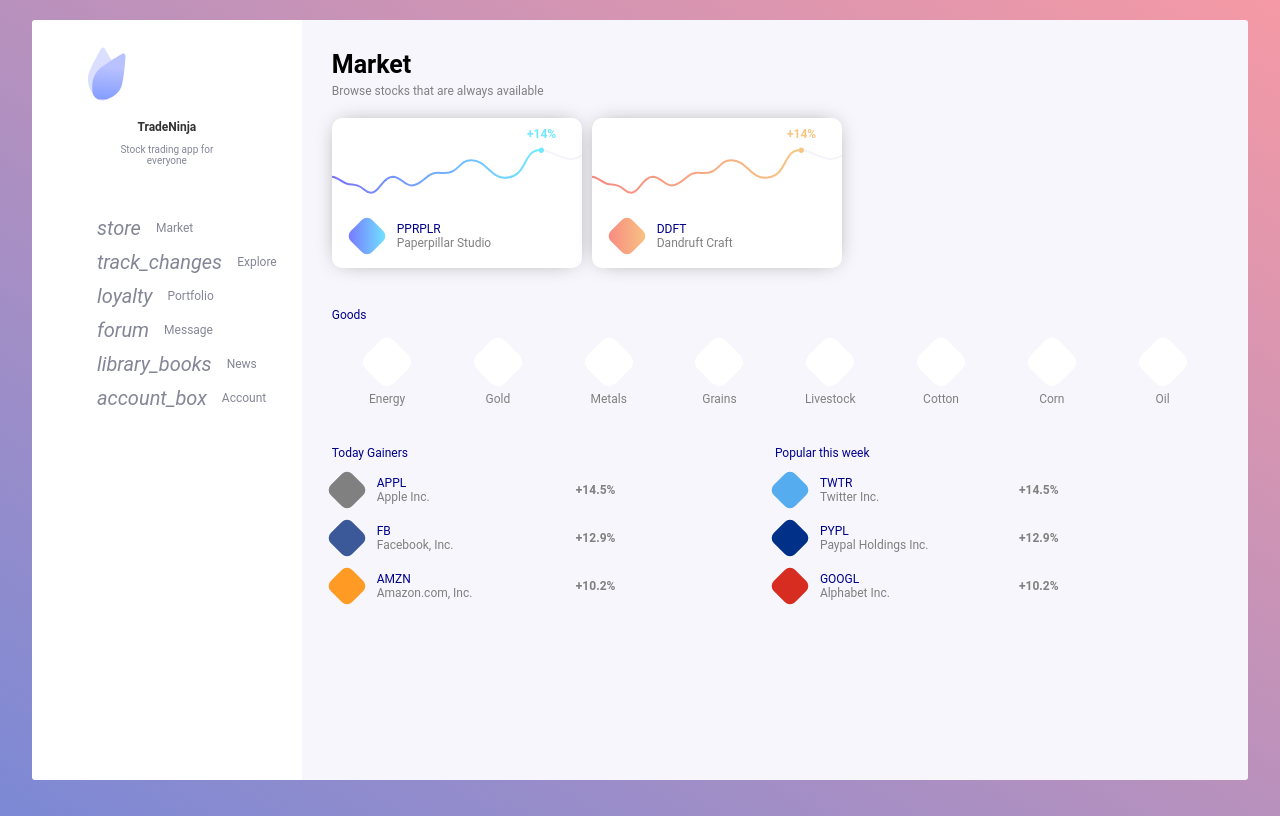
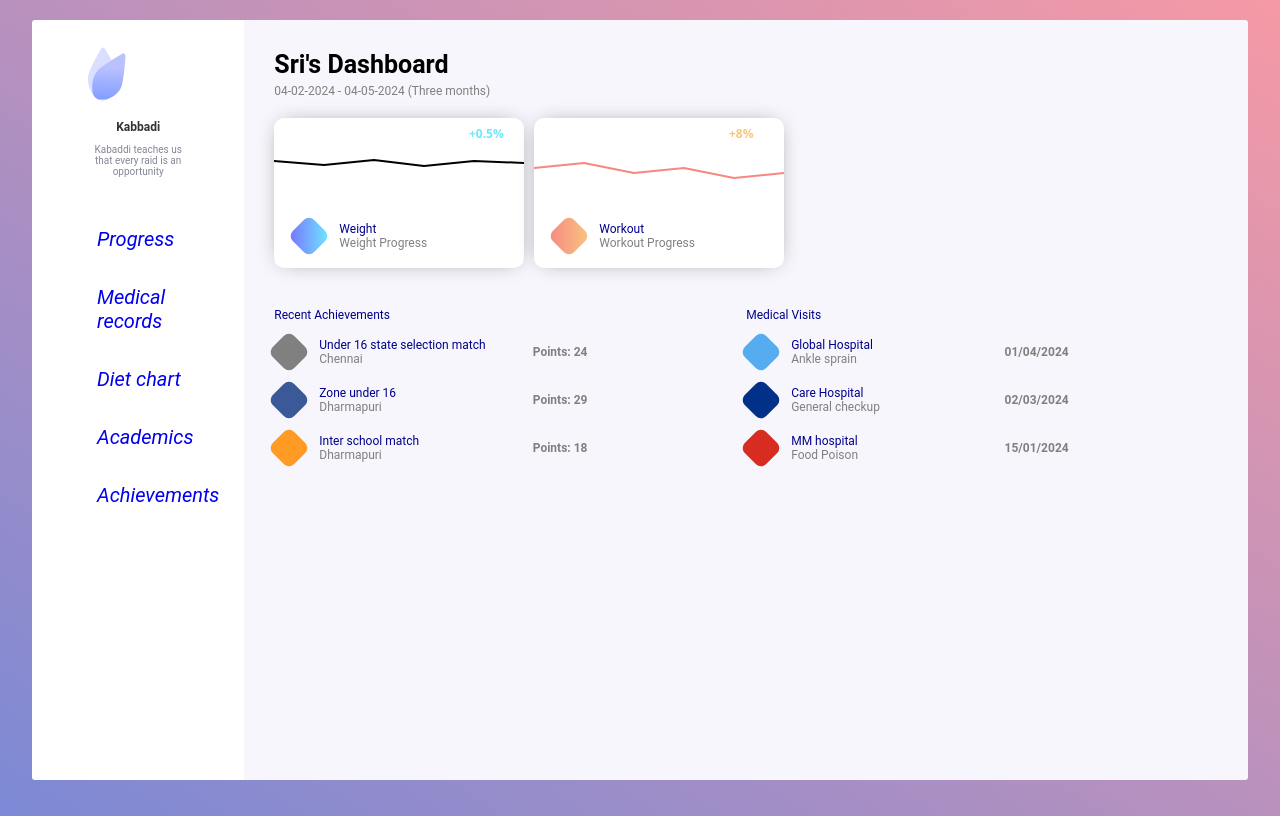
Before and after one commit to EzhilDhiraviya/codher, a Flask app: page /dashboard in a window 1280 px wide. Run offline with Flask 3, Linux system fonts and the light colour scheme.

Commit message:
dashboard

```diff
--- a/app.py
+++ b/app.py
@@ -45,5 +45,9 @@ def s():
 def dashboard():
     return render_template('studentdashboard.html')
 
+@app.route('/graph')
+def graph():
+    return render_template('graph.html')
+
 if __name__ == '__main__':
     app.run(debug=True)
--- a/templates/studentdashboard.html
+++ b/templates/studentdashboard.html
@@ -22,169 +22,114 @@
             </svg>
           </div>
           <div class="company">
-            <div class="company-name">TradeNinja</div>
-            <div class="company-description">Stock trading app for everyone</div>
+            <div class="company-name">Kabbadi</div>
+            <div class="company-description">Kabaddi teaches us that every raid is an opportunity</div>
           </div>
           <div class="navigation">
             <ul>
-              <li><i class="material-icons">store</i><span>Market</span></li>
-              <li> <i class="material-icons">track_changes</i><span>Explore</span></li>
-              <li> <i class="material-icons">loyalty</i><span>Portfolio</span></li>
-              <li> <i class="material-icons">forum</i><span>Message</span></li>
-              <li> <i class="material-icons">library_books</i><span>News</span></li>
-              <li><i class="material-icons">account_box</i><span>Account</span></li>
+              <li> <i class="material-icons"><a href="/graph" style="text-decoration: none;">Progress</a></i></li><br>
+              <li> <i class="material-icons"><a href="/graph" style="text-decoration: none;">Medical records</a></i></li><br>
+              <li> <i class="material-icons"><a href="/graph" style="text-decoration: none;">Diet chart</a></i></li><br>
+              <li> <i class="material-icons"><a href="#" style="text-decoration: none;">Academics</a></i></li><br>
+              <li> <i class="material-icons"><a href="#" style="text-decoration: none;">Achievements</a></i></li><br>
             </ul>
           </div>
         </div>
         <div class="right">
-          <div class="title">Market</div>
-          <div class="description">Browse stocks that are always available</div>
+          <div class="title">Sri's Dashboard</div>
+          <div class="description">04-02-2024 - 04-05-2024 (Three months)</div>
           <div class="row">
+            <!-- Weight Progress -->
+          <!-- Weight Progress -->
 <div class="graph">
   <svg viewBox="0 0 250 60" width="250" height="90">
-                <path d="M 209.328 17.34 C 221.956 17.588 235.264 32.599 250 22.328" fill="none" vector-effect="non-scaling-stroke" stroke-width="2" stroke="rgb(243,243,250)" stroke-linejoin="miter" stroke-linecap="round" stroke-miterlimit="3"></path>
-                <linearGradient id="_lgradient_1" x1="0%" y1="50%" x2="100%" y2="50%">
-                  <stop offset="0%" stop-opacity="1" style="stop-color:rgb(120,113,255)"></stop>
-                  <stop offset="100%" stop-opacity="1" style="stop-color:rgb(111,234,255)"></stop>
-                </linearGradient>
-                <path d=" M 0 43.634 C 5.934 43.634 11.318 51.209 17.462 51.342 C 33.219 51.683 30.603 59.567 39.187 59.868 C 46.963 60.141 50.44 44.192 60.537 43.77 C 69.126 43.77 72.129 52.461 79.739 52.433 C 90.904 52.433 94.93 38.455 106.648 39.78 C 129.082 42.317 124.556 27.606 139.157 27.177 C 153.758 26.747 158.235 44.485 171.96 44.725 C 196.438 45.155 189.782 17.1 208.248 17.1" fill="none" vector-effect="non-scaling-stroke" stroke-width="2" stroke="url(#_lgradient_1)" stroke-linejoin="miter" stroke-linecap="round" stroke-miterlimit="3"></path>
-                <path d="M 206.649 17.218 C 206.649 15.739 207.85 14.538 209.328 14.538 C 210.807 14.538 212.008 15.739 212.008 17.218 C 212.008 18.696 210.807 19.897 209.328 19.897 C 207.85 19.897 206.649 18.696 206.649 17.218 Z" fill="rgb(111,232,255)"></path>
-                <text transform="matrix(1,0,0,1,195,5)" style="font-family:&amp;quot;Open Sans&amp;quot;;font-weight:700;font-size:12px;font-style:normal;fill:#6fe8ff;stroke:none;">+14%</text>
+      <!-- Weight Progress Path -->
+      <path d="M 0 28 L 50 32 L 100 27 L 150 33 L 200 28 L 250 30" fill="none" vector-effect="non-scaling-stroke" stroke-width="2" stroke="rgb(0,0,0)" stroke-linejoin="round" stroke-linecap="round"></path>
+      <!-- Weight Progress Text -->
+      <text transform="matrix(1,0,0,1,195,5)" style="font-family:'Open Sans';font-weight:700;font-size:12px;font-style:normal;fill:#6fe8ff;stroke:none;">+0.5%</text>
+  </svg>
+  <!-- Weight Progress Info -->
   <div class="stock">
       <div class="stock-logo paperpillar"><i class="fa fa-inverse fa-angle-double-up"></i></div>
       <div class="stock-info">
-                    <div class="stock-name">PPRPLR</div>
-                    <div class="stock-fullname">Paperpillar Studio</div>
+          <div class="stock-name">Weight</div>
+          <div class="stock-fullname">Weight Progress</div>
       </div>
   </div>
-              </svg>
 </div>
+
+
+           <!-- Workout Progress -->
 <div class="graph">
   <svg viewBox="0 0 250 60" width="250" height="90">
-                <path d="M 209.328 17.34 C 221.956 17.588 235.264 32.599 250 22.328" fill="none" vector-effect="non-scaling-stroke" stroke-width="2" stroke="rgb(243,243,250)" stroke-linejoin="miter" stroke-linecap="round" stroke-miterlimit="3"></path>
-                <linearGradient id="_lgradient_2" x1="0%" y1="50%" x2="100%" y2="50%">
-                  <stop offset="0%" stop-opacity="1" style="stop-color:rgb(248, 135, 129)"></stop>
-                  <stop offset="100%" stop-opacity="1" style="stop-color:rgb(247, 198, 130)"></stop>
-                </linearGradient>
-                <path d=" M 0 43.634 C 5.934 43.634 11.318 51.209 17.462 51.342 C 33.219 51.683 30.603 59.567 39.187 59.868 C 46.963 60.141 50.44 44.192 60.537 43.77 C 69.126 43.77 72.129 52.461 79.739 52.433 C 90.904 52.433 94.93 38.455 106.648 39.78 C 129.082 42.317 124.556 27.606 139.157 27.177 C 153.758 26.747 158.235 44.485 171.96 44.725 C 196.438 45.155 189.782 17.1 208.248 17.1" fill="none" vector-effect="non-scaling-stroke" stroke-width="2" stroke="url(#_lgradient_2)" stroke-linejoin="miter" stroke-linecap="round" stroke-miterlimit="3"></path>
-                <path d="M 206.649 17.218 C 206.649 15.739 207.85 14.538 209.328 14.538 C 210.807 14.538 212.008 15.739 212.008 17.218 C 212.008 18.696 210.807 19.897 209.328 19.897 C 207.85 19.897 206.649 18.696 206.649 17.218 Z" fill="rgb(247, 198, 130)"></path>
-                <text transform="matrix(1,0,0,1,195,5)" style="font-family:&amp;quot;Open Sans&amp;quot;;font-weight:700;font-size:12px;font-style:normal;fill:rgb(247, 198, 130);stroke:none;">+14%</text>
+      <!-- Workout Progress Path -->
+      <path d="M 0 35 L 50 30 L 100 40 L 150 35 L 200 45 L 250 40" fill="none" vector-effect="non-scaling-stroke" stroke-width="2" stroke="rgb(248, 135, 129)" stroke-linejoin="round" stroke-linecap="round"></path>
+      <!-- Workout Progress Text -->
+      <text transform="matrix(1,0,0,1,195,5)" style="font-family:'Open Sans';font-weight:700;font-size:12px;font-style:normal;fill:rgb(247, 198, 130);stroke:none;">+8%</text>
   </svg>
+  <!-- Workout Progress Info -->
   <div class="stock">
       <div class="stock-logo dandruft"><i class="fa fa-inverse fa-circle-thin"></i></div>
       <div class="stock-info">
-                  <div class="stock-name">DDFT</div>
-                  <div class="stock-fullname">Dandruft Craft</div>
+          <div class="stock-name">Workout</div>
+          <div class="stock-fullname">Workout Progress</div>
       </div>
-              </div>
-            </div>
-          </div>
-          <div class="row column">
-            <div class="sub-title">Goods</div>
-            <div class="asset-category">
-              <div class="category">
-                <div class="asset">
-                  <div class="asset-logo"><i class="fa fa-bolt"></i></div>
-                </div>
-                <div class="asset-name">Energy</div>
-              </div>
-              <div class="category">
-                <div class="asset">
-                  <div class="asset-logo"><i class="fa fa-inbox"></i></div>
-                </div>
-                <div class="asset-name">Gold</div>
-              </div>
-              <div class="category">
-                <div class="asset">
-                  <div class="asset-logo"><i class="fa fa-clone"></i></div>
-                </div>
-                <div class="asset-name">Metals</div>
-              </div>
-              <div class="category">
-                <div class="asset">
-                  <div class="asset-logo"><i class="fa fa-pagelines"></i></div>
-                </div>
-                <div class="asset-name">Grains</div>
-              </div>
-              <div class="category">
-                <div class="asset">
-                  <div class="asset-logo"><i class="fa fa-adjust"></i></div>
-                </div>
-                <div class="asset-name">Livestock</div>
-              </div>
-              <div class="category">
-                <div class="asset">
-                  <div class="asset-logo"><i class="fa fa-tencent-weibo"></i></div>
-                </div>
-                <div class="asset-name">Cotton</div>
-              </div>
-              <div class="category">
-                <div class="asset">
-                  <div class="asset-logo"><i class="fa fa-leaf"></i></div>
-                </div>
-                <div class="asset-name">Corn</div>
-              </div>
-              <div class="category">
-                <div class="asset">
-                  <div class="asset-logo"><i class="fa fa-tint"></i></div>
-                </div>
-                <div class="asset-name">Oil</div>
   </div>
 </div>
 </div>
           <div class="row">
             <div class="half">
-              <div class="sub-title">Today Gainers</div>
+              <div class="sub-title">Recent Achievements</div>
               <div class="stock">
                 <div class="stock-logo apple"><i class="fa fa-inverse fa-apple"></i></div>
                 <div class="stock-info">
-                  <div class="stock-name">APPL</div>
-                  <div class="stock-fullname">Apple Inc.</div>
+                  <div class="stock-name">Under 16 state selection match</div>
+                  <div class="stock-fullname">Chennai</div>
                 </div>
-                <div class="stock-value">+14.5%</div>
+                <div class="stock-value">Points: 24</div>
               </div>
               <div class="stock">
                 <div class="stock-logo facebook"><i class="fa fa-inverse fa-facebook"></i></div>
                 <div class="stock-info">
-                  <div class="stock-name">FB</div>
-                  <div class="stock-fullname">Facebook, Inc.</div>
+                  <div class="stock-name">Zone under 16</div>
+                  <div class="stock-fullname">Dharmapuri</div>
                 </div>
-                <div class="stock-value">+12.9%</div>
+                <div class="stock-value">Points: 29</div>
               </div>
               <div class="stock">
                 <div class="stock-logo amazon"><i class="fa fa-inverse fa-amazon"></i></div>
                 <div class="stock-info">
-                  <div class="stock-name">AMZN</div>
-                  <div class="stock-fullname">Amazon.com, Inc.</div>
+                  <div class="stock-name">Inter school match</div>
+                  <div class="stock-fullname">Dharmapuri</div>
                 </div>
-                <div class="stock-value">+10.2%</div>
+                <div class="stock-value">Points: 18</div>
               </div>
             </div>
             <div class="half">
-              <div class="sub-title">Popular this week</div>
+              <div class="sub-title">Medical Visits</div>
               <div class="stock">
                 <div class="stock-logo twitter"><i class="fa fa-inverse fa-twitter"></i></div>
                 <div class="stock-info">
-                  <div class="stock-name">TWTR</div>
-                  <div class="stock-fullname">Twitter Inc.</div>
+                  <div class="stock-name">Global Hospital</div>
+                  <div class="stock-fullname">Ankle sprain</div>
                 </div>
-                <div class="stock-value">+14.5%</div>
+                <div class="stock-value">01/04/2024</div>
               </div>
               <div class="stock">
                 <div class="stock-logo paypal"><i class="fa fa-inverse fa-paypal"></i></div>
                 <div class="stock-info">
-                  <div class="stock-name">PYPL</div>
-                  <div class="stock-fullname">Paypal Holdings Inc.</div>
+                  <div class="stock-name">Care Hospital</div>
+                  <div class="stock-fullname">General checkup</div>
                 </div>
-                <div class="stock-value">+12.9%</div>
+                <div class="stock-value">02/03/2024</div>
               </div>
               <div class="stock">
                 <div class="stock-logo google"><i class="fa fa-inverse fa-google"></i></div>
                 <div class="stock-info">
-                  <div class="stock-name">GOOGL</div>
-                  <div class="stock-fullname">Alphabet Inc.</div>
+                  <div class="stock-name">MM hospital</div>
+                  <div class="stock-fullname">Food Poison</div>
                 </div>
-                <div class="stock-value">+10.2%</div>
+                <div class="stock-value">15/01/2024</div>
               </div>
             </div>
           </div>
```
Lines whose indentation alone changed are shown as unchanged.
